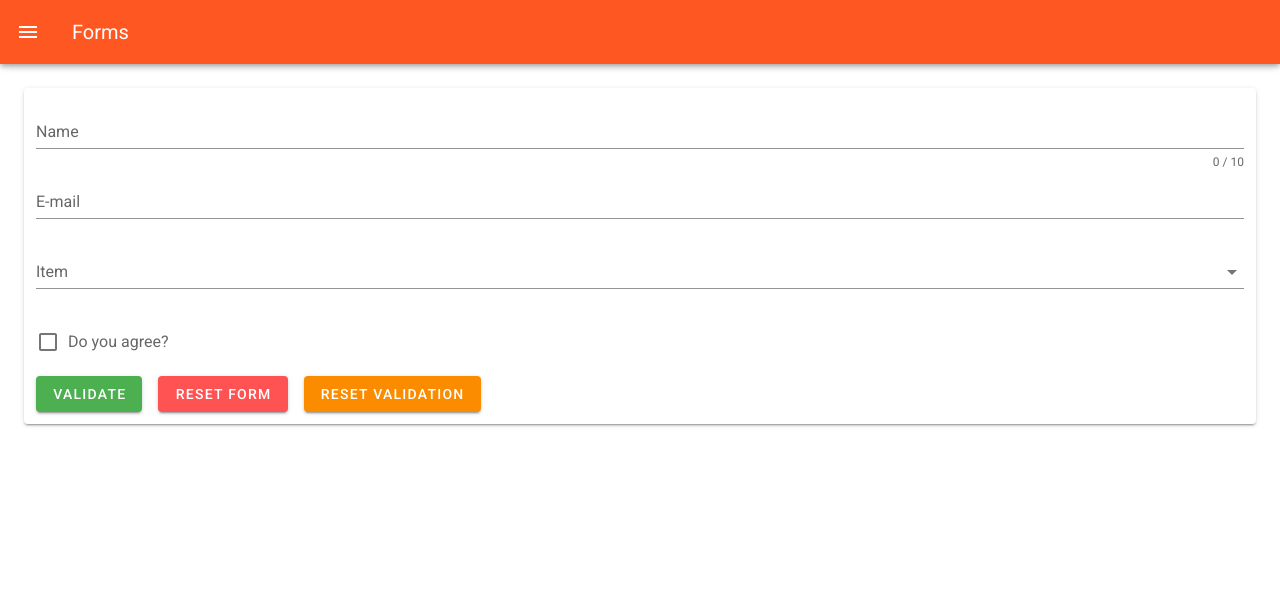
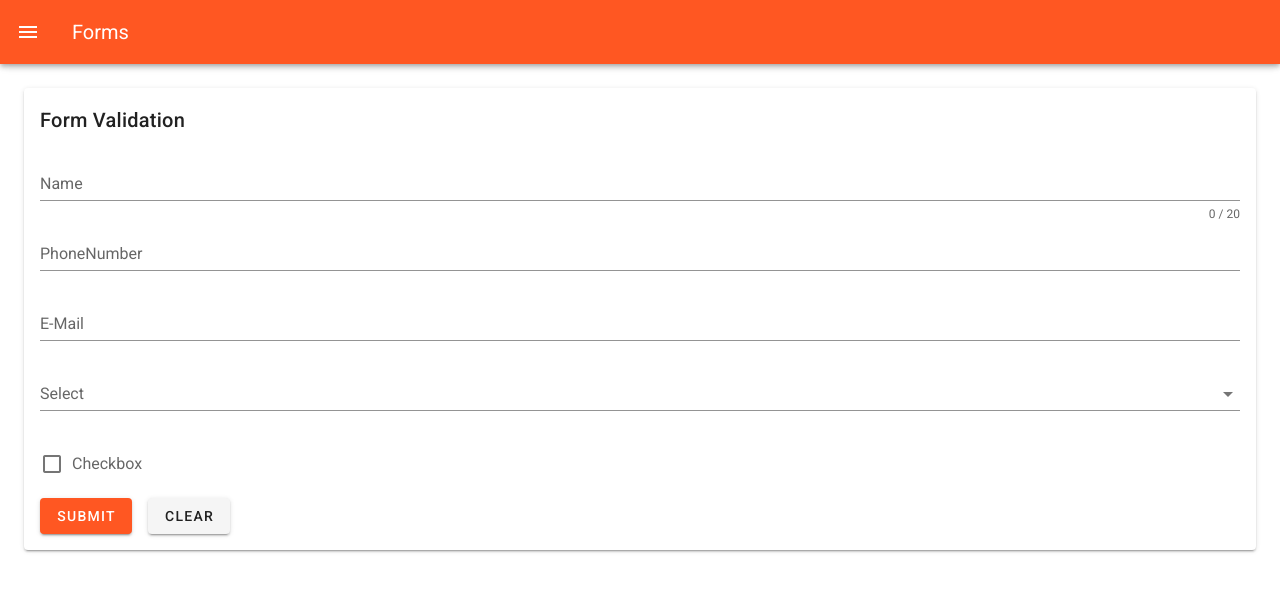
Before and after one commit to dkaskgkdua/vuetify-admin-template, a Vue app: page /forms in a window 1280 px wide. Shown: the top 592 px of the page. Built offline with nearby package versions, Linux system fonts and the light colour scheme.

Commit message:
vee-validate 유효성 검사 세팅 및 기본 사용 세팅

```diff
--- a/package.json
+++ b/package.json
@@ -9,6 +9,7 @@
   },
   "dependencies": {
     "core-js": "^3.6.5",
+    "vee-validate": "^3.4.11",
     "vue": "^2.6.11",
     "vue-router": "^3.5.2",
     "vuetify": "^2.4.0"
--- a/src/layouts/default/Drawer.vue
+++ b/src/layouts/default/Drawer.vue
@@ -53,7 +53,7 @@ export default {
         { title: 'App Table', to: '/tables/app-table' },
       ] },
       { title: 'Forms', icon: 'mdi-form-select', items: [
-        { title: 'Validation Form', to: '/forms/validation-form' },
+        { title: 'Validation Form', to: '/forms' },
         { title: 'App Form', to: '/forms/app-form' },
       ] },
       { title: 'Buttons', icon: 'mdi-gesture-tap-button', to: '/buttons' },
--- a/src/views/Forms.vue
+++ b/src/views/Forms.vue
@@ -1,104 +1,105 @@
 <template>
   <v-container fluid>
-    <v-card class="pa-3">
-      <v-form
-        ref="form"
-        v-model="valid"
-        lazy-validation
+    <v-card>
+      <v-card-title>
+        Form Validation
+      </v-card-title>
+      <v-card-text>
+        <validation-observer>
+          <v-form>
+            <validation-provider
+              v-slot="{ errors }"
+              name="이름은"
+              rules="max:20"
             >
               <v-text-field
                 v-model="name"
-          :counter="10"
-          :rules="nameRules"
                 label="Name"
-          required
+                :counter="20"
+                :error-messages="errors"
               />
-
+            </validation-provider>
+            <validation-provider>
               <v-text-field
-          v-model="email"
-          :rules="emailRules"
-          label="E-mail"
-          required
+                label="PhoneNumber"
               />
-
+            </validation-provider>
+            <validation-provider>
+              <v-text-field
+                label="E-Mail"
+              />
+            </validation-provider>
+            <validation-provider>
               <v-select
-          v-model="select"
+                label="Select"
                 :items="items"
-          :rules="[v => !!v || 'Item is required']"
-          label="Item"
-          required
+              ></v-select>
+            </validation-provider>
+            <validation-provider>
+              <v-checkbox
+                label="Checkbox"
+                value="1"
               />
-
-        <v-checkbox
-          v-model="checkbox"
-          :rules="[v => !!v || 'You must agree to continue!']"
-          label="Do you agree?"
-          required
-        />
-
+            </validation-provider>
             <v-btn
-          :disabled="!valid"
-          color="success"
               class="mr-4"
-          @click="validate"
+              type="submit"
+              color="primary"
             >
-          Validate
+              Submit
+            </v-btn>
+            <v-btn>
+              Clear
             </v-btn>
 
-        <v-btn
-          color="error"
-          class="mr-4"
-          @click="reset"
-        >
-          Reset Form
-        </v-btn>
 
-        <v-btn
-          color="warning"
-          @click="resetValidation"
-        >
-          Reset Validation
-        </v-btn>
           </v-form>
+        </validation-observer>
+      </v-card-text>
     </v-card>
   </v-container>
 </template>
 
 <script>
+import {extend, ValidationObserver, ValidationProvider} from 'vee-validate'
+import { max } from 'vee-validate/dist/rules';
+extend('max', {
+  ...max,
+  message: '{_field_} {length}자를 초과할 수 없습니다.'
+})
+// extend('max', (value, params) => {
+//   const limit = params[0];
+//   if(value && value.length > 20) {
+//     return params[1]+' ' +limit +'자를 초과할 수 없습니다.';
+//   }
+//   return true
+// })
 export default {
   name: "Dashboard",
+  components: {
+    ValidationProvider,
+    ValidationObserver,
+  },
   data: () => ({
-    valid: true,
     name: '',
-    nameRules: [
-      v => !!v || 'Name is required',
-      v => (v && v.length <= 10) || 'Name must be less than 10 characters',
-    ],
-    email: '',
-    emailRules: [
-      v => !!v || 'E-mail is required',
-      v => /.+@.+\..+/.test(v) || 'E-mail must be valid',
-    ],
-    select: null,
     items: [
-      'Item 1',
-      'Item 2',
-      'Item 3',
-      'Item 4',
-    ],
-    checkbox: false,
+      {
+        text: '아이템1',
+        value: 1
+      },
+      {
+        text: '아이템2',
+        value: 2
+      },
+      {
+        text: '아이템3',
+        value: 3
+      },
+    ]
   }),
 
   methods: {
-    validate () {
-      this.$refs.form.validate()
-    },
-    reset () {
-      this.$refs.form.reset()
-    },
-    resetValidation () {
-      this.$refs.form.resetValidation()
-    },
+
   },
 }
 </script>
```
Also changed, not shown: 1 other file (tests, documents, lock files or other folders). Lines whose indentation alone changed are shown as unchanged.
